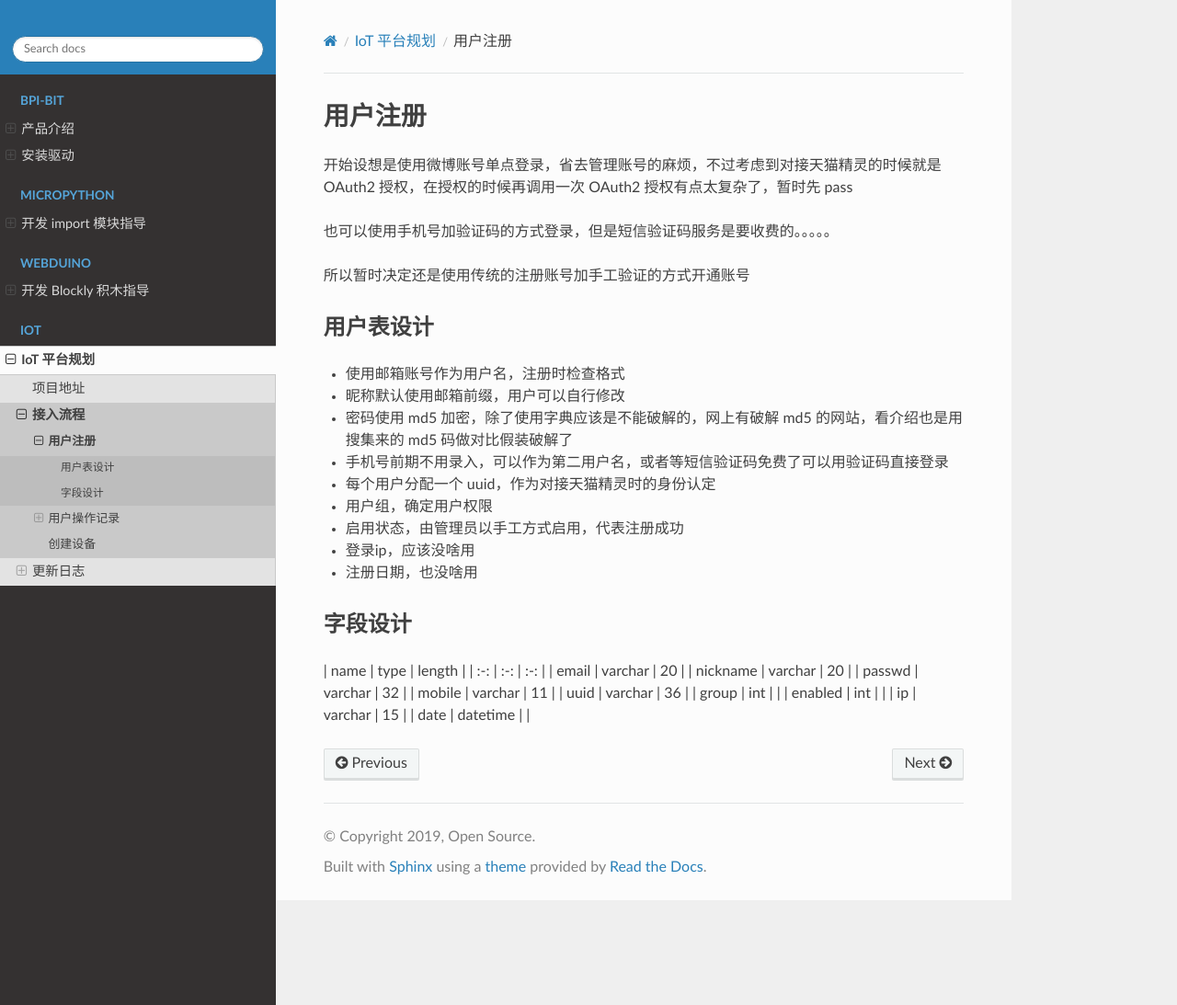
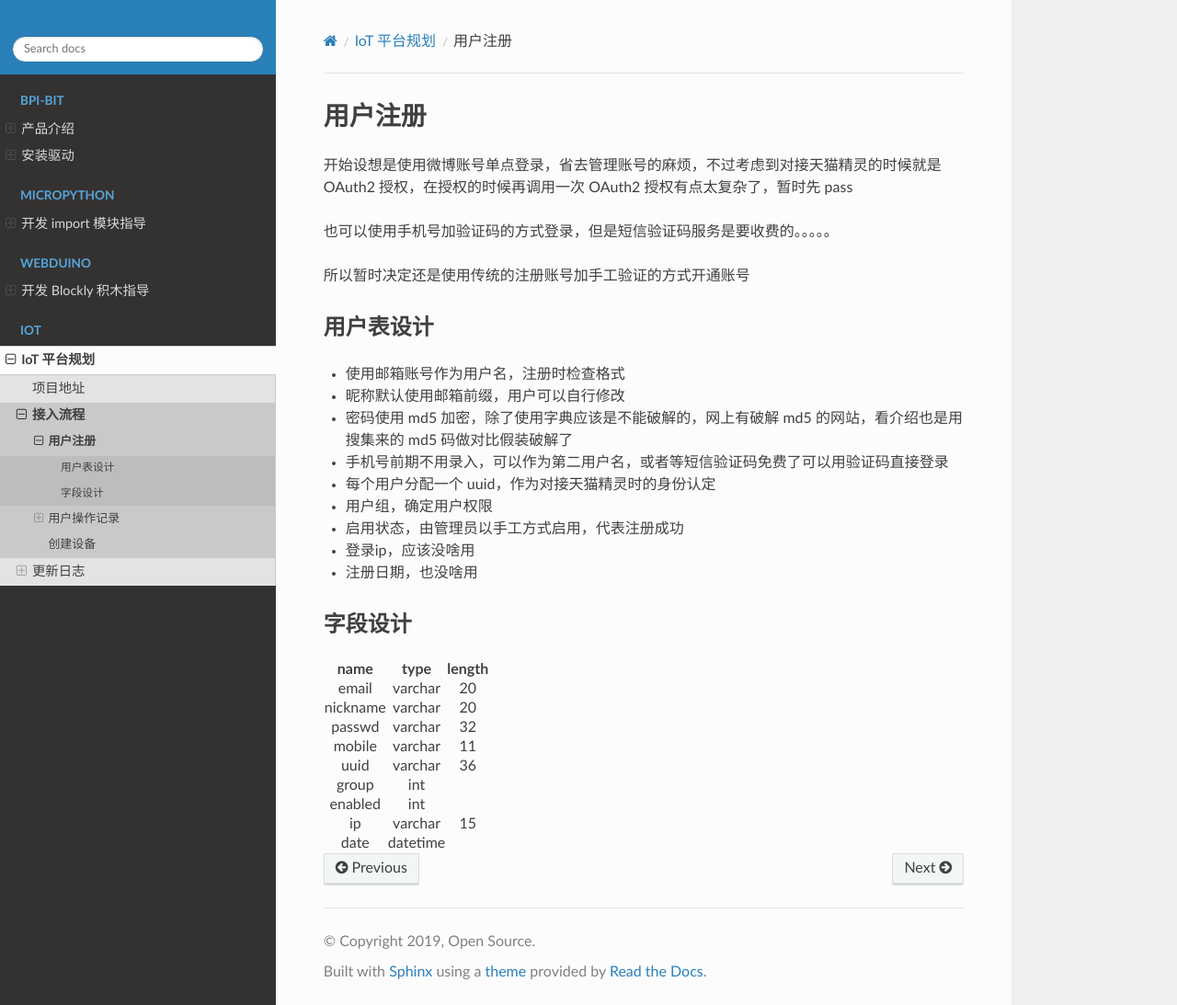
Before and after one commit to BPI-STEAM/Dev, a Sphinx documentation site: the page built from source/iot/sign_up.md, in a window 1280 px wide and 1093 px high. Shown: the whole window at 92% size. Built offline with Sphinx 7.4.7 and the Read the Docs theme 2.0.0, drawn with Linux system fonts in a browser that asks for light colours.

```diff
--- a/source/iot/sign_up.md
+++ b/source/iot/sign_up.md
@@ -21,14 +21,59 @@
 
 ### 字段设计
 
-| name     | type     | length |
-| :-:      | :-:      | :-:    |
-| email    | varchar  | 20     |
-| nickname | varchar  | 20     |
-| passwd   | varchar  | 32     |
-| mobile   | varchar  | 11     |
-| uuid     | varchar  | 36     |
-| group    | int      |        |
-| enabled  | int      |        |
-| ip       | varchar  | 15     |
-| date     | datetime |        |
+<table>
+<thead>
+<tr class="header">
+<th style="text-align: center;">name</th>
+<th style="text-align: center;">type</th>
+<th style="text-align: center;">length</th>
+</tr>
+</thead>
+<tbody>
+<tr class="odd">
+<td style="text-align: center;">email</td>
+<td style="text-align: center;">varchar</td>
+<td style="text-align: center;">20</td>
+</tr>
+<tr class="even">
+<td style="text-align: center;">nickname</td>
+<td style="text-align: center;">varchar</td>
+<td style="text-align: center;">20</td>
+</tr>
+<tr class="odd">
+<td style="text-align: center;">passwd</td>
+<td style="text-align: center;">varchar</td>
+<td style="text-align: center;">32</td>
+</tr>
+<tr class="even">
+<td style="text-align: center;">mobile</td>
+<td style="text-align: center;">varchar</td>
+<td style="text-align: center;">11</td>
+</tr>
+<tr class="odd">
+<td style="text-align: center;">uuid</td>
+<td style="text-align: center;">varchar</td>
+<td style="text-align: center;">36</td>
+</tr>
+<tr class="even">
+<td style="text-align: center;">group</td>
+<td style="text-align: center;">int</td>
+<td style="text-align: center;"></td>
+</tr>
+<tr class="odd">
+<td style="text-align: center;">enabled</td>
+<td style="text-align: center;">int</td>
+<td style="text-align: center;"></td>
+</tr>
+<tr class="even">
+<td style="text-align: center;">ip</td>
+<td style="text-align: center;">varchar</td>
+<td style="text-align: center;">15</td>
+</tr>
+<tr class="odd">
+<td style="text-align: center;">date</td>
+<td style="text-align: center;">datetime</td>
+<td style="text-align: center;"></td>
+</tr>
+</tbody>
+</table>
```
